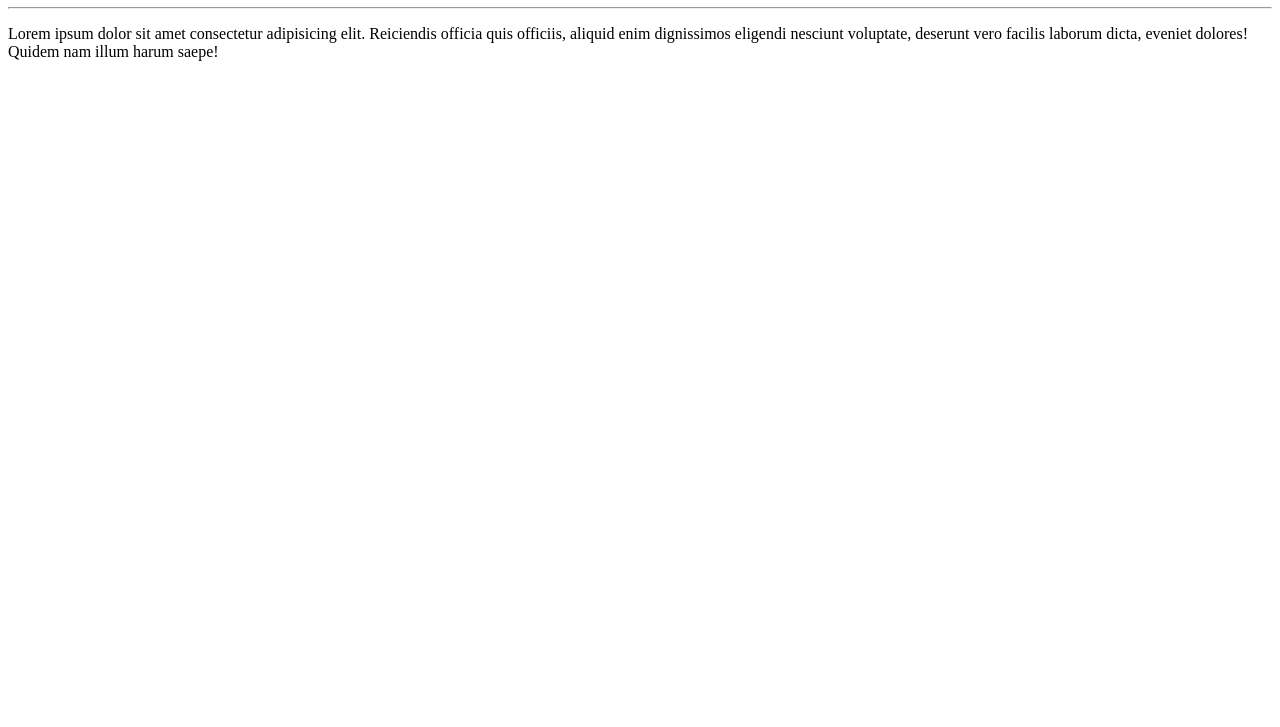
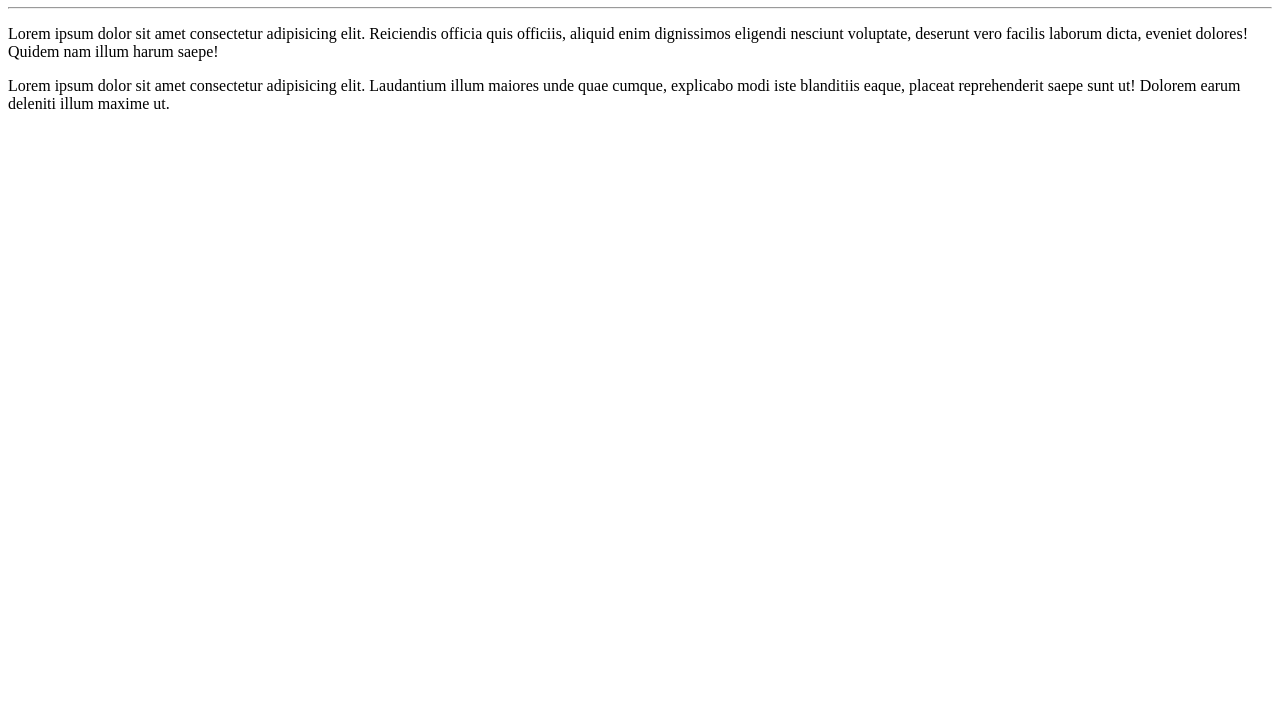
Before and after one commit to quesia-araujo/Ola-mundo, a plain HTML site: page site-exemplo/index.html in a window 1280 px wide. Shown: the part 73-800 px from the top of the page. Drawn offline with Linux system fonts and the light colour scheme.

Commit message:
Adicionei um paragrafo

```diff
--- a/site-exemplo/index.html
+++ b/site-exemplo/index.html
@@ -8,5 +8,7 @@
   <h1>Olá, mundo</h1>
   <hr>
     <p>Lorem ipsum dolor sit amet consectetur adipisicing elit. Reiciendis officia quis officiis, aliquid enim dignissimos eligendi nesciunt voluptate, deserunt vero facilis laborum dicta, eveniet dolores! Quidem nam illum harum saepe!</p>
+
+    <p>Lorem ipsum dolor sit amet consectetur adipisicing elit. Laudantium illum maiores unde quae cumque, explicabo modi iste blanditiis eaque, placeat reprehenderit saepe sunt ut! Dolorem earum deleniti illum maxime ut.</p>
   </body>
 </html>
```
